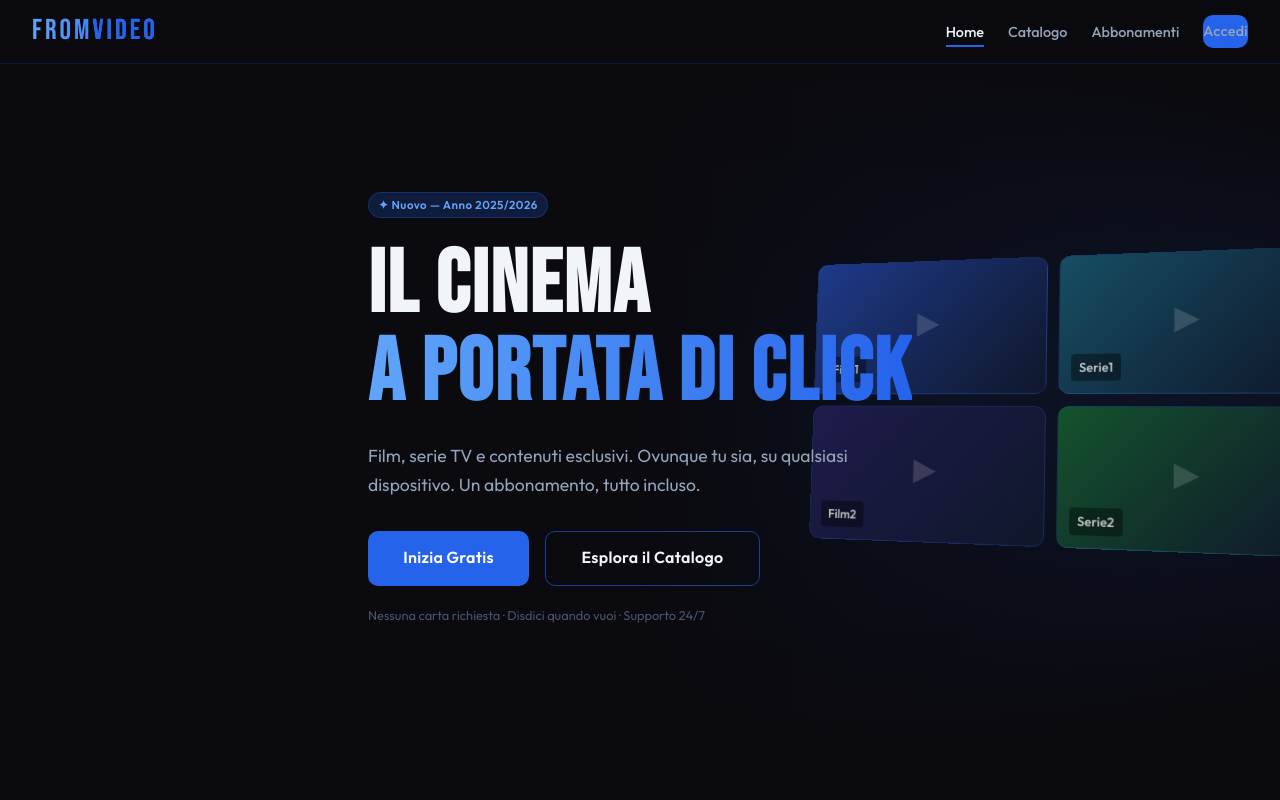
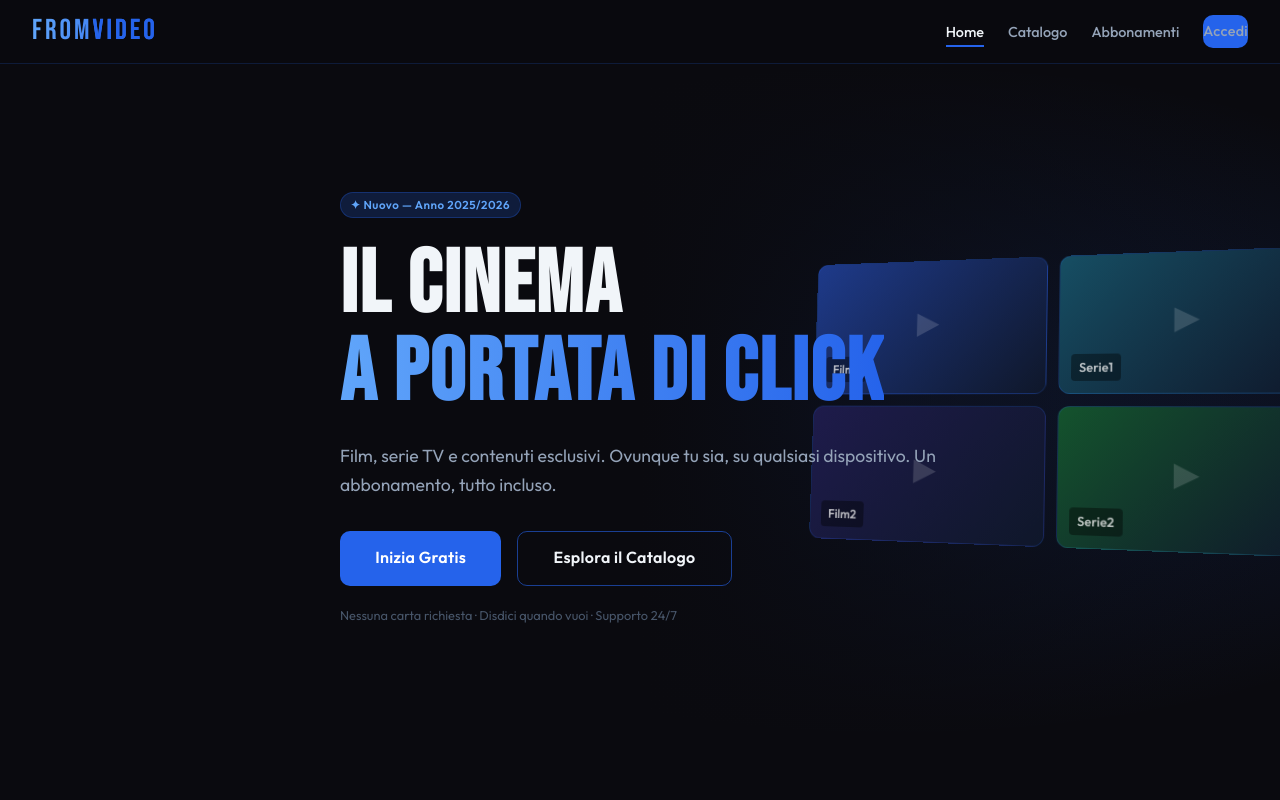
Before and after one commit to userpy42/FromVideo, a plain HTML site: page index.html in a window 1280 px wide. Shown: the top 800 px of the page. Drawn offline with Linux system fonts and the light colour scheme.

Commit message:
Update home.css

```diff
--- a/css/home.css
+++ b/css/home.css
@@ -13,7 +13,7 @@
   position: absolute; inset: 0;
   background: linear-gradient(to right, var(--bg-primary) 50%, transparent 100%);
 }
-.hero-content { position: relative; z-index: 2; max-width: 600px; padding: 5rem 0 4rem; }
+.hero-content { position: relative; z-index: 2; max-width: 800px; padding: 5rem 0 4rem; }
 .hero-badge { margin-bottom: 1.5rem; }
 .hero-title {
   font-size: clamp(3rem, 7vw, 5.5rem);
@@ -23,7 +23,7 @@
   background: linear-gradient(90deg, #60a5fa 0%, #2563eb 100%);
   -webkit-background-clip: text; -webkit-text-fill-color: transparent; background-clip: text;
 }
-.hero-subtitle { margin: 1.5rem 0 2rem; color: var(--text-secondary); font-size: 1.1rem; max-width: 480px; }
+.hero-subtitle { margin: 1.5rem 0 2rem; color: var(--text-secondary); font-size: 1.1rem; max-width: 600px; }
 .hero-cta { display: flex; gap: 1rem; flex-wrap: wrap; }
 .hero-note { margin-top: 1.2rem; font-size: 0.8rem; color: var(--text-muted); }
 .hero-preview {
```
